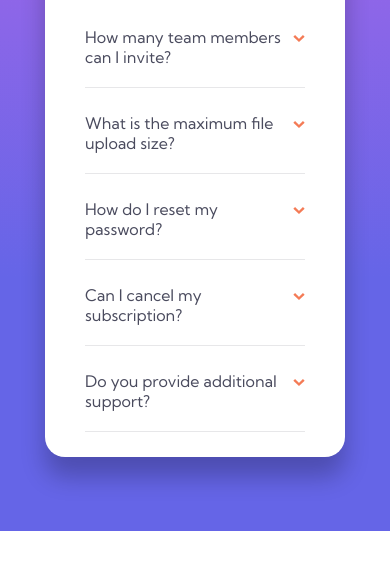
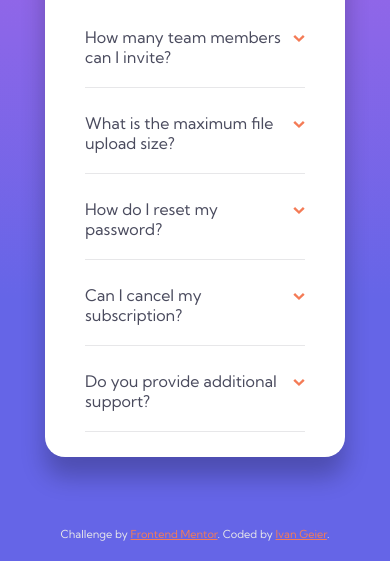
Before and after one commit to ivangeier/FrontEndMentor-Challenge4, a plain HTML site: page index.html in a window 390 px wide. Shown: the part 313-874 px from the top of the page. Before the commit the page ends 844 px from the top, so only its background shows below. Drawn offline with Linux system fonts and the light colour scheme.

Commit message:
Add credits / fix mobile responsive

```diff
--- a/index.html
+++ b/index.html
@@ -106,13 +106,14 @@
 
         </div>
       </div>
+      <div class="attribution">
+        Challenge by <a href="https://www.frontendmentor.io?ref=challenge" target="_blank">Frontend Mentor</a>.
+        Coded by <a href="https://github.com/ivangeier/FrontEndMentor-Challenge4" target="_blank">Ivan Geier</a>.
+      </div>
     </div>
   </main>
 
-  <!-- <div class="attribution">
-    Challenge by <a href="https://www.frontendmentor.io?ref=challenge" target="_blank">Frontend Mentor</a>.
-    Coded by <a href="#">Your Name Here</a>.
-  </div> -->
+
 
   <script src="./script.js"></script>
 </body>
--- a/style.css
+++ b/style.css
@@ -38,6 +38,7 @@ body {
     height: 100vh;
 
     display: flex;
+    flex-direction: column;
     justify-content: center;
     align-items: center;
 }
@@ -158,7 +159,8 @@ body {
         height: auto;
         min-height: 100vh;
 
-        align-items: flex-start;
+        align-items: center;
+        justify-content: flex-start;
     }
 
     .container-card {
@@ -224,5 +226,10 @@ body {
 
 
 
-.attribution { font-size: 11px; text-align: center; }
-.attribution a { color: hsl(228, 45%, 44%); }
+.attribution {
+    font-size: 11px;
+    text-align: center;
+    padding: 20px 0;
+    color: var(--divider-grayish-blue);
+ }
+.attribution a { color: var(--text-soft-red); }
```
